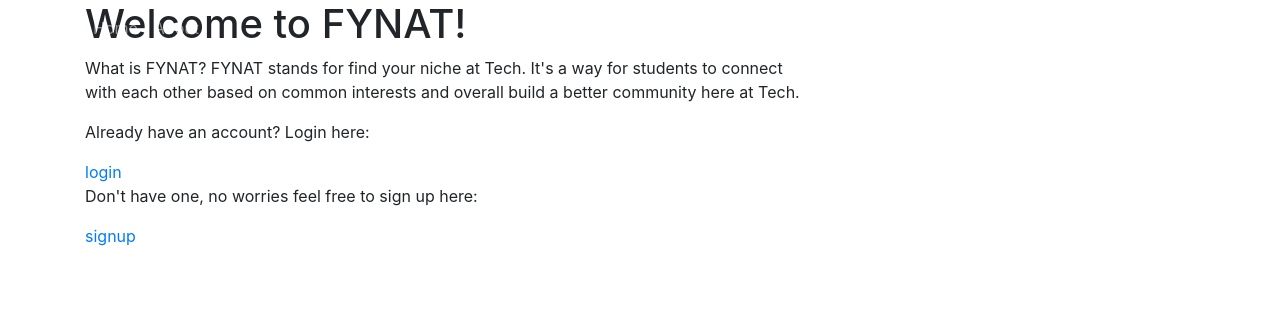
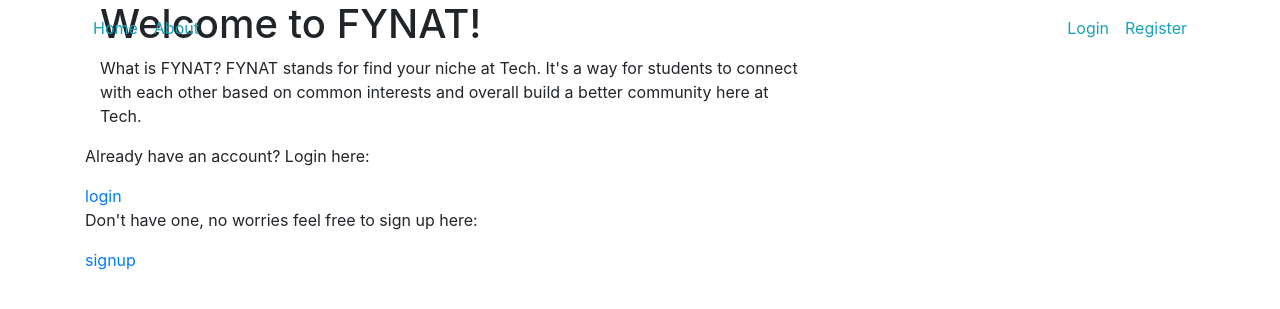
Before and after one commit to DataScience-GT/FYNAT, a Django app: page / in a window 1280 px wide. Shown: the top 309 px of the page. Run offline with Django 3.2, Linux system fonts and the light colour scheme; some libraries are stand-ins or nearby versions.

Commit message:
started frontend editing

```diff
--- a/templates/base.html
+++ b/templates/base.html
@@ -28,17 +28,17 @@
           </button>
           <div class="collapse navbar-collapse" id="navbarToggle">
             <div class="navbar-nav mr-auto">
-              <a class="nav-item nav-link" href="{% url 'dashboard-home' %}">Home</a>
-              <a class="nav-item nav-link" href="{% url 'dashboard-about' %}">About</a>
+              <a class="nav-item nav-link text-info" href="{% url 'dashboard-home' %}">Home</a>
+              <a class="nav-item nav-link text-info" href="{% url 'dashboard-about' %}">About</a>
             </div>
             <!-- Navbar Right Side -->
             <div class="navbar-nav">
               {% if user.is_authenticated %}
-                <a class="nav-item nav-link" href="{% url 'profile' %}">Profile</a>
-                <a class="nav-item nav-link" href="{% url 'logout' %}">Logout</a>
+                <a class="nav-item nav-link text-info" href="{% url 'profile' %}">Profile</a>
+                <a class="nav-item nav-link text-info" href="{% url 'logout' %}">Logout</a>
               {% else %}
-                <a class="nav-item nav-link" href="{% url 'login' %}">Login</a>
-                <a class="nav-item nav-link" href="{% url 'signup' %}">Register</a>
+                <a class="nav-item nav-link text-info" href="{% url 'login' %}">Login</a>
+                <a class="nav-item nav-link text-info" href="{% url 'signup' %}">Register</a>
               {% endif %}
             </div>
           </div>
--- a/templates/home.html
+++ b/templates/home.html
@@ -9,8 +9,10 @@
   <p><a href=/profile>profile</a></p>
   <p><a href = /accounts/logout>logout</a></p>
 {% else %}
-    <h1> Welcome to FYNAT! </h1>
-    <p> What is FYNAT? FYNAT stands for find your niche at Tech. It's a way for students to connect with each other based on common interests and overall build a better community here at Tech.
+    <div class="container">
+        <h1> Welcome to FYNAT! </h1>
+        <p> What is FYNAT? FYNAT stands for find your niche at Tech. It's a way for students to connect with each other based on common interests and overall build a better community here at Tech.
+    </div>
   <p>Already have an account? Login here: </p>
   <a href="{% url 'login' %}">login</a>
   <p> Don't have one, no worries feel free to sign up here: </p>
```
